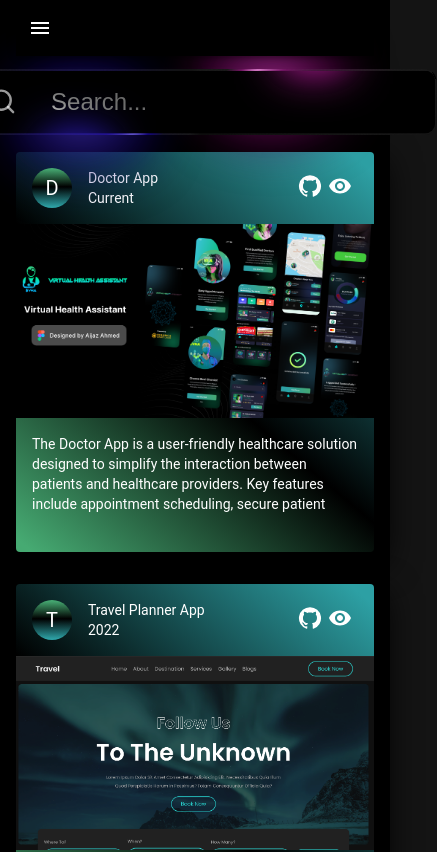
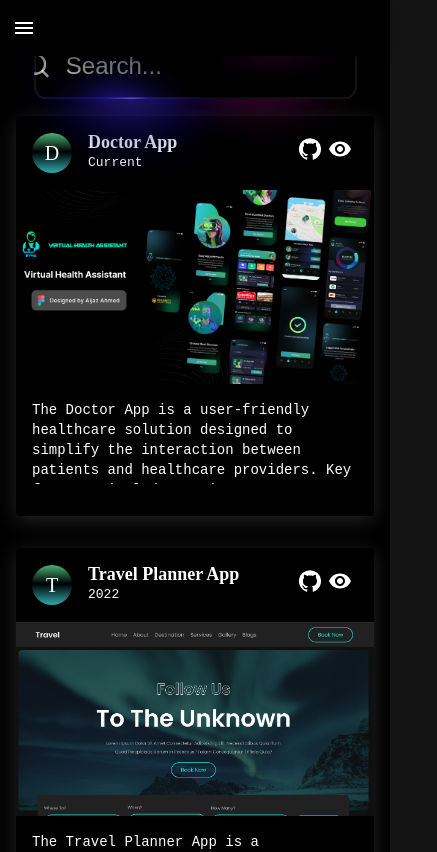
Before and after one commit to shubh435/shubh435.github.io, a React (Create React App) app: page /project in a window 390 px wide. Shown: the top 852 px of the page, 437 px wide, since content can reach past the window. Built offline with nearby package versions, Linux system fonts and the light colour scheme.

Commit message:
fix: adjust layout in Footer component and update Project styles for responsiveness

```diff
--- a/src/App.css
+++ b/src/App.css
@@ -1,2 +1,2 @@
 @import url('https://fonts.googleapis.com/css2?family=Domine:wght@400;500;600;700&display=swap');
-@import url('https://fonts.googleapis.com/css2?family=Roboto:ital,wght@0,100;0,300;0,400;0,500;0,700;0,900;1,100;1,300;1,400;1,500;1,700;1,900&display=swap');
+@import url('https://fonts.googleapis.com/css2?family=Bai+Jamjuree:ital,wght@0,200;0,300;0,400;0,500;0,600;0,700;1,200;1,300;1,400;1,500;1,600;1,700&family=Inter:ital,opsz,wght@0,14..32,100..900;1,14..32,100..900&display=swap');
--- a/src/Theme/Theme.ts
+++ b/src/Theme/Theme.ts
@@ -4,51 +4,64 @@ import { createTheme } from "@mui/material/styles";
 
 const defaultTheme = createTheme({
   typography: {
-    fontFamily: "Roboto",
+    fontFamily: "Bai Jamjuree",
     h1: {
-      fontSize: "26px",
+      fontSize: "22px",
       fontWeight: 700,
-      fontFamily: "Roboto",
+      fontFamily: "Bai Jamjuree",
       fontStyle: "normal",
     },
     h2: {
-      fontFamily: "Roboto",
-      fontSize: "22px",
-      fontWeight: 600,
+      fontFamily: "Bai Jamjuree",
+      fontSize: "20px",
+      fontWeight: 700,
+      textTransform: "capitalize",
     },
     h3: {
-      fontFamily: "Roboto",
+      fontFamily: "Bai Jamjuree",
+      fontSize: "18px",
+      fontWeight: 700,
+      textTransform: "capitalize",
+    },
+    h4: {
+      fontFamily: "Bai Jamjuree",
+      fontSize: "16px",
+      fontWeight: 400,
+    },
+    h5: {
+      fontFamily: "Bai Jamjuree",
+      fontSize: "14px",
+      fontWeight: 400,
+      textTransform: "capitalize",
+    },
+    h6: {
+      fontFamily: "monospace",
+      fontSize: "13px",
+      fontWeight: 400,
+    },
+    caption: {
+      fontFamily: "monospace",
+      fontWeight: 400,
+      fontSize: "18px",
+      fontStyle: "normal",
+    },
+    body2: {
+      fontFamily: "monospace",
+      fontWeight: 400,
+      fontSize: "14px",
+      fontStyle: "normal",
+    },
+    body1: {
+      fontFamily: "Bai Jamjuree",
+      fontSize: "14px",
+      fontWeight: 500,
+      textTransform: "capitalize",
+    },
+    button: {
+      fontFamily: "Bai Jamjuree",
       fontSize: "18px",
       fontWeight: 500,
-    },
-    h4: {
-      fontFamily: "Roboto",
-      fontSize: "16px",
-      fontWeight: 400,
-      LineHeight: "28px",
-    },
-    h5: {
-      fontFamily: "Roboto",
-      fontSize: "14px",
-      fontWeight: 400,
-      LineHeight: "24px",
-    },
-    h6: {
-      fontFamily: "Roboto",
-      fontSize: "12px",
-      fontWeight: 600,
-      LineHeight: "28px",
-    },
-    caption: {
-      fontFamily: "Roboto",
-      fontWeight: 400,
-      lineHeight: "50px",
-      fontStyle: "normal",
-    },
-    button: {
-      fontFamily: "Roboto",
-      fontSize: "18px",
-      fontWeight: 500,
+      textTransform: "capitalize",
     },
   },
 
--- a/src/components/Appbar.tsx
+++ b/src/components/Appbar.tsx
@@ -78,7 +78,7 @@ class DrawerAppBar extends React.PureComponent<
   render() {
     const { classes } = this.props;
     return (
-      <Box sx={{ display: "flex", background: "#000 !important" }}>
+      <Box sx={{ display: "flex", background: "#000 !important" , position:"relative"}}>
         <Container>
           <AppBar className={classes.appbarBackground} component="nav">
             <Toolbar>
@@ -158,7 +158,7 @@ class DrawerAppBar extends React.PureComponent<
 const styles: any = (theme: Theme) => ({
   appbarBackground: {
     background: "#000000 !important",
-    position: "sticky !important",
+    position: "fixed !important",
   },
 });
 
--- a/src/components/Footer.tsx
+++ b/src/components/Footer.tsx
@@ -75,10 +75,10 @@ class Footer extends React.Component<FooterProps, FooterState> {
      ;
 
 <section className="designs-section">
-  <Grid2 container spacing={4}>
+  <Grid2 container  justifyContent={"center"}>
 
     {/* Left Column: Social Links */}
-    <Grid2 xs={12} md={6}>
+    <Grid2 xs={12} md={5}>
       <h2>Connect with Me</h2>
       <div className="designs-links">
         <a href="https://github.com/shubh435" target="_blank" rel="noopener noreferrer" className="link-item">
@@ -97,7 +97,7 @@ class Footer extends React.Component<FooterProps, FooterState> {
     </Grid2>
 
     {/* Right Column: Contact Form */}
-    <Grid2 xs={12} md={6}>
+    <Grid2 xs={12} md={5}>
       <div className="contact-info">
         <p>
           <strong>Email: </strong>
--- a/src/components/RecipeCard.tsx
+++ b/src/components/RecipeCard.tsx
@@ -42,11 +42,12 @@ export default function RecipeReviewCard(props: ProjectData) {
             </Link>
           </CardActions>
         }
+
         sx={webstyle.cardHeader}
         title={props.projectName}
         subheader={props.subheader}
-        titleTypographyProps={{ sx: webstyle.titleTypography }}
-        subheaderTypographyProps={{ style: webstyle.subheaderTypography }}
+        titleTypographyProps={{ sx: webstyle.titleTypography,variant:"h3" }}
+        subheaderTypographyProps={{ style: webstyle.subheaderTypography,variant:"h6" }}
       />
       <CardMedia
         component="img"
@@ -68,8 +69,8 @@ const webstyle = {
     height: 400,
     display: 'flex',
     flexDirection: 'column',
-    backgroundColor: "rgb(70,170,114) !important",
-    background: "linear-gradient(40deg, rgba(70,170,114,1) 2%, rgba(0,0,0,1) 47%, rgba(45,160,164,1) 97%) !important",
+    backgroundColor: "black !important",
+    // background: "linear-gradient(180deg, hsl(310, 90%, 65%, 0.5) 2%, hsl(247, 90%, 25%, 0.5) 47%, hsl(247, 90%, 65%, 0.5) 97%) !important",
     color: "white"
   },
   avatar: {
--- a/src/components/style.css
+++ b/src/components/style.css
@@ -18,6 +18,6 @@
         background-position: 2000px 0;
     }
   }
-  .cardShubhamProject{
-      box-shadow: 10px 10px 34px 1px #000 !important;
-  }
+  .cardShubhamProject {
+    box-shadow: 0 4px 20px rgba(255, 255, 255 , 0.15) !important;
+}
--- a/src/index.css
+++ b/src/index.css
@@ -79,3 +79,25 @@
 .home-button:hover {
   background-color: #0056b3;
 }
+
+/* hsl(310, 90%, 65%, 0.5) */
+::-webkit-scrollbar {
+  width: 5px;
+}
+
+/* Track */
+::-webkit-scrollbar-track {
+  box-shadow: inset 0 0 5px hsl(0, 0, 0, 0.5);
+  border-radius: 5px;
+}
+
+/* Handle */
+::-webkit-scrollbar-thumb {
+  background: hsla(255, 100%, 100%, .8);
+  border-radius: 5px;
+}
+
+/* Handle on hover */
+::-webkit-scrollbar-thumb:hover {
+  background: hsla(255, 100%, 100%, .8);
+}
--- a/src/routes/Project/Project.css
+++ b/src/routes/Project/Project.css
@@ -15,13 +15,12 @@
 }
 @media only screen and (max-width: 600px) {
   .card {
-    width: 90% !important;
+    width: 60% !important;
     margin: 10px auto;
   }
 }
 .border-light {
   position: relative;
-  /* display: flex; */
   border-radius: 8px;
   background: transparent;
 }
--- a/src/routes/Project/Project.tsx
+++ b/src/routes/Project/Project.tsx
@@ -69,7 +69,7 @@ class Project extends React.Component<ProjectProps, ProjectState> {
   render() {
     const sortedArray = this.state.projectdata.sort((projectA, projectB) => projectB.rating - projectA.rating)
     return (
-      <Box sx={{ minHeight: "100vh", background: "black" }}>
+      <Box sx={{ minHeight: "100vh", background: "black" , marginTop:"5%"}}>
         <Container component={"section"}>
           <Box
             sx={{ display: "flex", justifyContent: "center", paddingTop: "4%" }}
```
